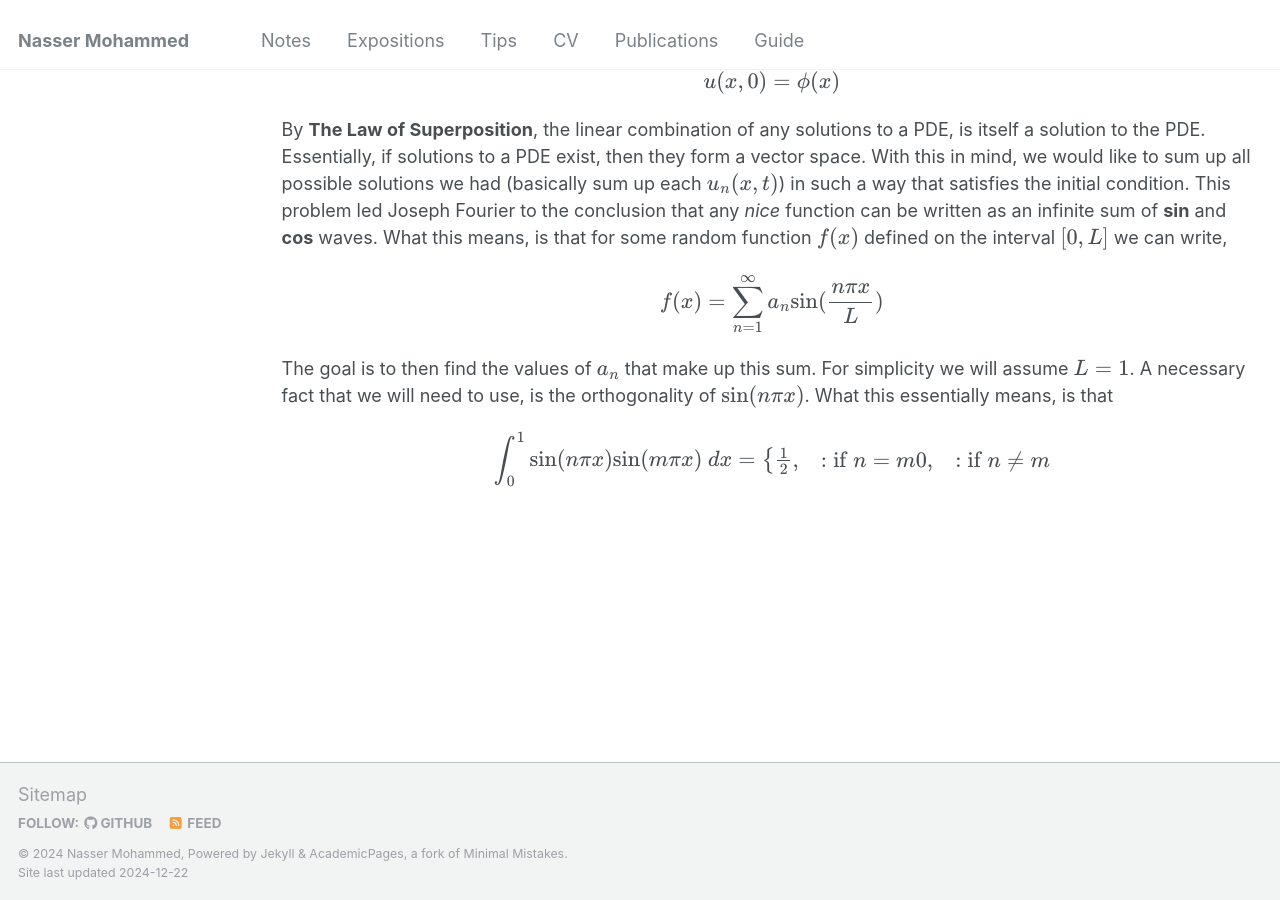
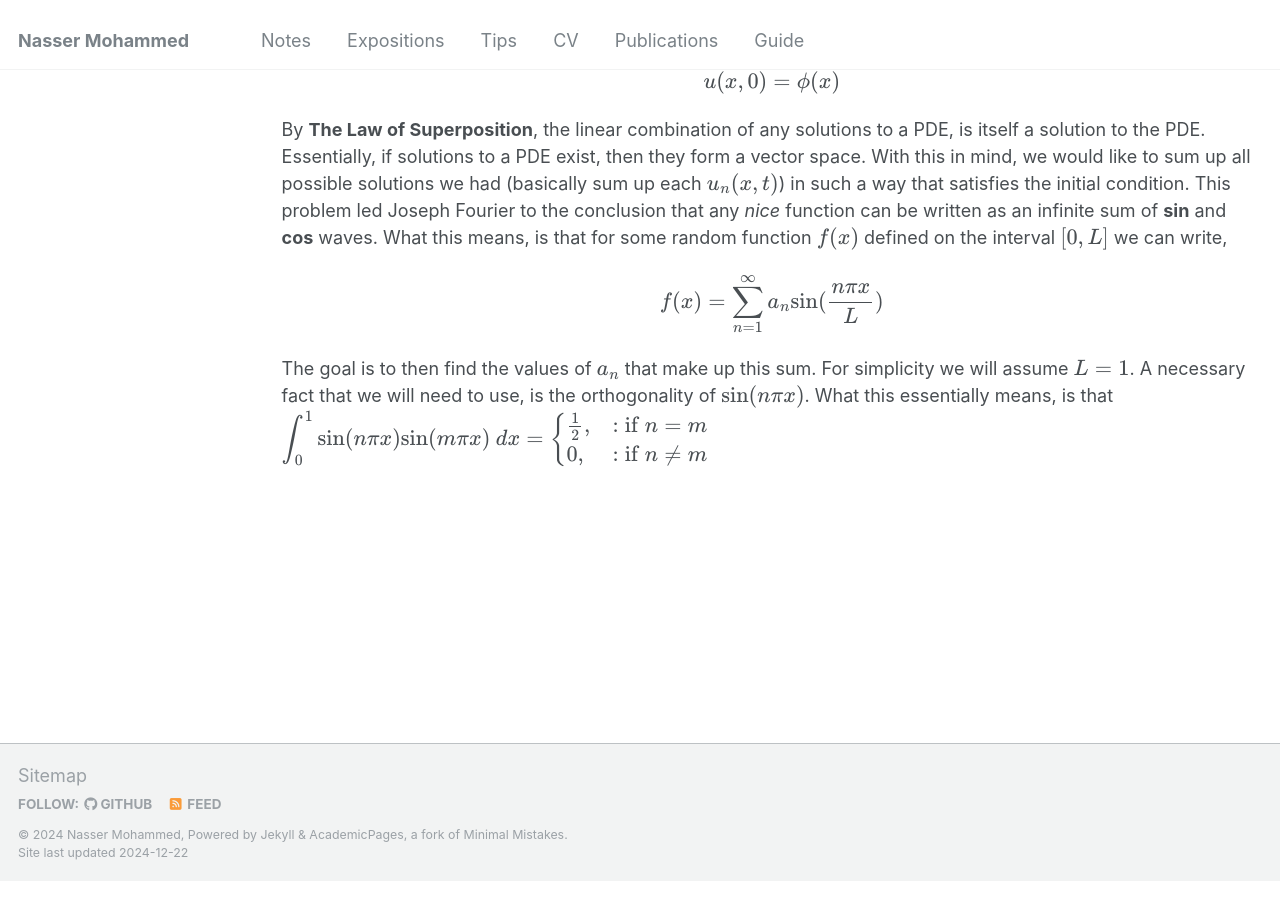
Before and after one commit to Nasser-Mohammed/Nasser-Mohammed.github.io, a Jekyll site: the page built from _pages/notes/pde/heatequation.md, in a window 1280 px wide and 900 px high, scrolled down 7210 px. Built offline with Jekyll 4.4.1, drawn with Linux system fonts in a browser that asks for light colours.

Commit message:
Update heatequation.md

```diff
--- a/_pages/notes/pde/heatequation.md
+++ b/_pages/notes/pde/heatequation.md
@@ -75,10 +75,12 @@ Final Step: Extending the Solution to Solve with an Initial Condition
 So, our initial condition is, \\[u(x,0) = \phi(x)\\]
 By **The Law of Superposition**, the linear combination of any solutions to a PDE, is itself a solution to the PDE. Essentially, if solutions to a PDE exist, then they form a vector space. With this in mind, we would like to sum up all possible solutions we had (basically sum up each \\(u_n(x,t)\\)) in such a way that satisfies the initial condition. This problem led Joseph Fourier to the conclusion that any *nice* function can be written as an infinite sum of **sin** and **cos** waves. What this means, is that for some random function \\(f(x)\\) defined on the interval \\([0, L]\\) we can write, \\[f(x) = \sum_{n = 1}^{\infty}a_n\text{sin}(\frac{n\pi x}{L})\\]
 The goal is to then find the values of \\(a_n\\) that make up this sum. For simplicity we will assume \\(L = 1\\). A necessary fact that we will need to use, is the orthogonality of \\(\text{sin}(n\pi x)\\). What this essentially means, is that
-\\[\begin{align}
+$$
+\begin{align}
 \int_0^1{\text{sin}(n\pi x) \text{sin}(m\pi x) \ dx} =
 \begin{cases}
 \frac{1}{2}, & : \text{if } n = m \\
 0, & : \text{if } n \neq m
 \end{cases}
-\end{align}\\]
+\end{align}
+$$
```
